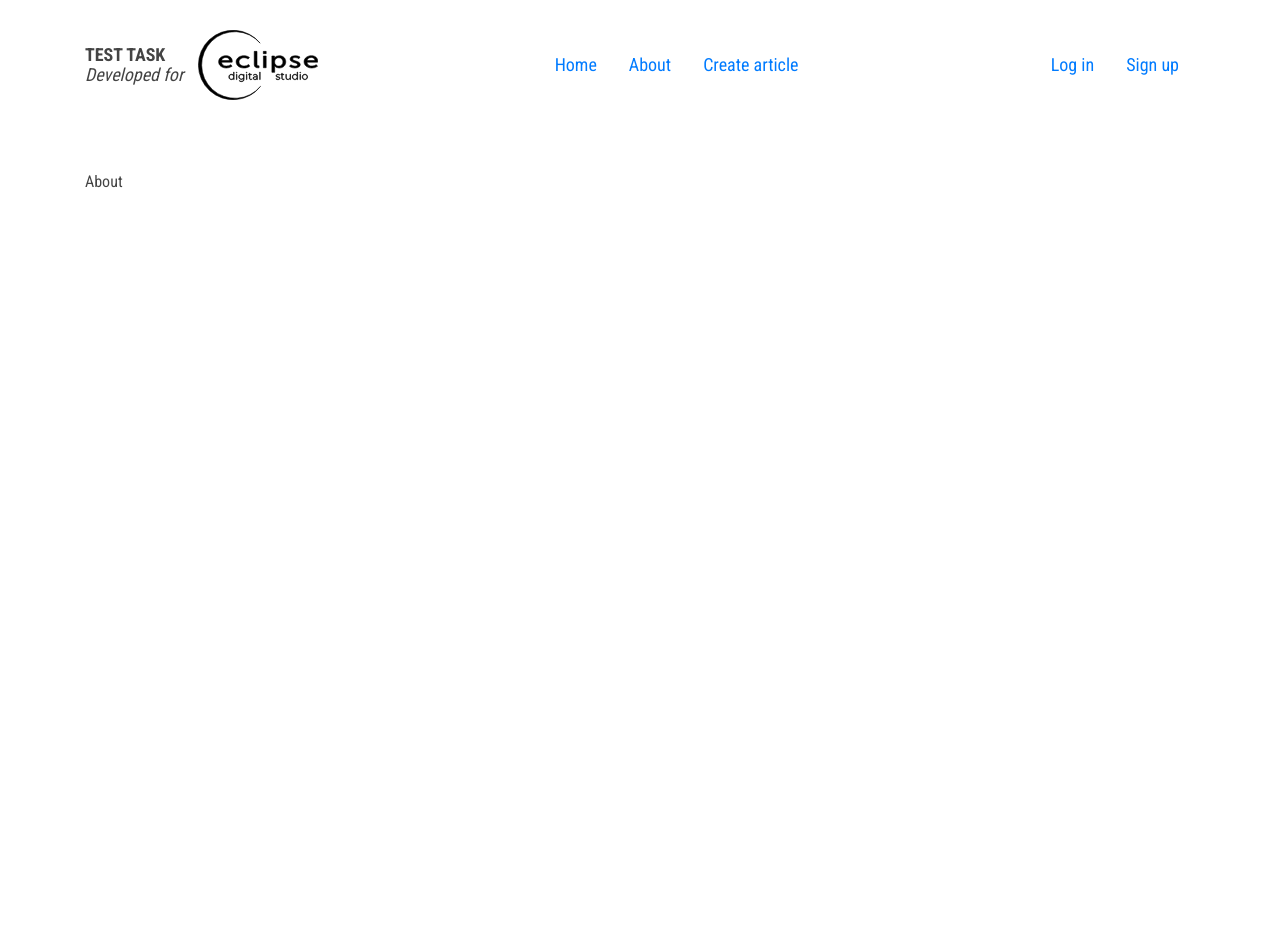
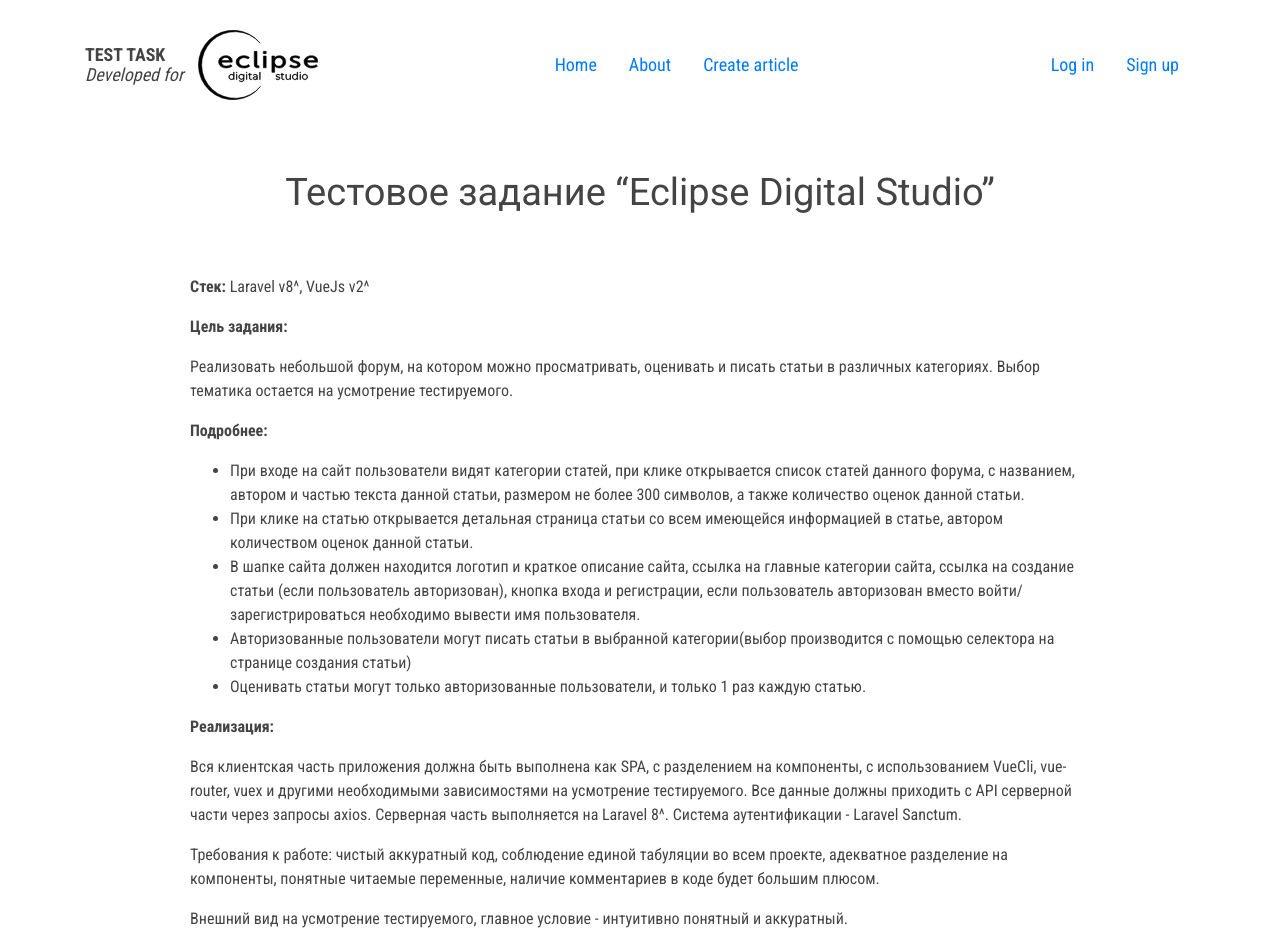
Before and after one commit to krivilyov/eds-forum, a Vue app in the folder client/: page /about in a window 1280 px wide. Before the commit the page ends 800 px from the top, so only its background shows below. Built offline with nearby package versions, Linux system fonts and the light colour scheme.

Commit message:
Preloader

```diff
--- /dev/null
+++ b/client/src/components/Loader.vue
@@ -0,0 +1,37 @@
+<template>
+	<div class="loader-container">
+		<div class="lds-dual-ring"></div>
+	</div>
+</template>
+
+<style scoped>
+	.lds-dual-ring {
+		display: inline-block;
+		width: 80px;
+		height: 80px;
+	}
+	.lds-dual-ring:after {
+		content: " ";
+		display: block;
+		width: 64px;
+		height: 64px;
+		margin: 8px;
+		border-radius: 50%;
+		border: 6px solid #cef;
+		border-color: #cef transparent #cef transparent;
+		animation: lds-dual-ring 1.2s linear infinite;
+	}
+	@keyframes lds-dual-ring {
+		0% {
+			transform: rotate(0deg);
+		}
+		100% {
+			transform: rotate(360deg);
+		}
+	}
+
+	.loader-container {
+		margin: 60px auto;
+		text-align: center;
+	}
+</style>
--- a/client/src/views/About.vue
+++ b/client/src/views/About.vue
@@ -1,6 +1,54 @@
 <template>
-	<div>
-		About
+	<div class="about-container">
+		<h1>Тестовое задание “Eclipse Digital Studio”</h1>
+		<p>
+			<strong>Стек:</strong> Laravel v8^, VueJs v2^
+		</p>
+		<p>
+			<strong>Цель задания:</strong>
+		</p>
+		<p>
+			Реализовать небольшой форум, на котором можно просматривать, оценивать и писать статьи в
+			различных категориях. Выбор тематика остается на усмотрение тестируемого.
+		</p>
+		<p>
+			<strong>Подробнее:</strong>
+		</p>
+		<ul>
+			<li>
+				При входе на сайт пользователи видят категории статей, при клике открывается список статей данного форума,
+				с названием, автором и частью текста данной статьи, размером не более 300 символов, а также количество оценок
+				данной статьи.
+			</li>
+			<li>
+				При клике на статью открывается детальная страница статьи со всем имеющейся информацией в статье, автором  количеством оценок данной статьи.
+			</li>
+			<li>
+				В шапке сайта должен находится логотип и краткое описание сайта, ссылка на главные категории сайта,
+				ссылка на создание статьи (если пользователь авторизован), кнопка входа и регистрации, если пользователь
+				авторизован вместо войти/зарегистрироваться необходимо вывести имя пользователя.
+			</li>
+			<li>
+				Авторизованные пользователи могут писать статьи в выбранной категории(выбор производится с помощью селектора на странице создания статьи)
+			</li>
+			<li>
+				Оценивать статьи могут только авторизованные пользователи, и только 1 раз каждую статью.
+			</li>
+		</ul>
+		<p>
+			<strong>Реализация:</strong>
+		</p>
+		<p>
+			Вся клиентская часть приложения должна быть выполнена как SPA, с разделением на компоненты, с использованием VueCli, vue-router, vuex и другими необходимыми зависимостями на усмотрение тестируемого. Все данные должны приходить с API серверной части через запросы axios.
+			Серверная часть выполняется на Laravel 8^. Система аутентификации - Laravel Sanctum.
+		</p>
+		<p>
+			Требования к работе: чистый аккуратный код, соблюдение единой табуляции во всем проекте, адекватное разделение на
+			компоненты, понятные читаемые переменные, наличие комментариев в коде будет большим плюсом.
+		</p>
+		<p>
+			Внешний вид на усмотрение тестируемого, главное условие - интуитивно понятный и аккуратный.
+		</p>
 	</div>
 </template>
 
@@ -12,3 +60,18 @@ export default {
 	}
 }
 </script>
+
+<style scoped>
+	.about-container {
+		margin: 0 auto;
+		max-width: 900px;
+	}
+
+	h1 {
+		font-family: 'Roboto', sans-serif;
+		text-align: center;
+		font-size: 38px;
+		line-height: 45px;
+		margin-bottom: 60px;
+	}
+</style>
--- a/client/src/views/ArticleInfo.vue
+++ b/client/src/views/ArticleInfo.vue
@@ -1,6 +1,9 @@
 <template>
 	<div class="list-group-container">
-		<template v-if="articleInfo">
+
+		<Loader v-if="loading"/>
+
+		<template v-else-if="articleInfo">
 			<b-list-group>
 				<b-list-group-item>
 					<div class="article-info">
@@ -31,12 +34,20 @@
 <script>
 import { mapActions, mapGetters } from 'vuex'
 import PageNotFound from './PageNotFound'
+import Loader from '@/components/Loader'
 
 export default {
 	name: 'article-info',
 
 	components: {
-		PageNotFound
+		PageNotFound,
+		Loader
+	},
+
+	data () {
+		return {
+			loading: false
+		}
 	},
 
 	computed: {
@@ -55,7 +66,14 @@ export default {
 		const alias = {
 			'article_alias' : this.$route.params.articleAlias
 		}
-		this.getArticleInfoAction(alias)
+
+		//turn on loader
+		this.loading = true;
+
+		this.getArticleInfoAction(alias).then(() => {
+			//turn off loader
+			this.loading = false;
+		})
 	}
 }
 </script>
--- a/client/src/views/Category.vue
+++ b/client/src/views/Category.vue
@@ -1,6 +1,8 @@
 <template>
 	<div class="list-group-container">
-		<template v-if="articles.length > 0">
+		<Loader v-if="loading"/>
+
+		<template v-else-if="articles.length > 0">
 			<b-list-group>
 				<b-list-group-item class="d-flex justify-content-between align-items-center" v-for="article in articles" :key="article.id">
 					<div class="article-info">
@@ -28,9 +30,20 @@
 
 <script>
 import { mapActions, mapGetters } from 'vuex'
+import Loader from '@/components/Loader'
 
 export default {
 	name: 'category',
+
+	components: {
+		Loader
+	},
+
+	data () {
+		return {
+			loading: false
+		}
+	},
 
 	computed: {
 		...mapGetters({
@@ -48,7 +61,14 @@ export default {
 		const alias = {
 			'category_alias' : this.$route.params.categoryAlias
 		}
-		this.getArticlesAction(alias)
+
+		//turn on loader
+		this.loading = true;
+
+		this.getArticlesAction(alias).then(() => {
+			//turn off loader
+			this.loading = false;
+		})
 	}
 }
 </script>
--- a/client/src/views/Home.vue
+++ b/client/src/views/Home.vue
@@ -1,6 +1,9 @@
 <template>
   <div class="list-group-container">
-    <b-list-group>
+
+    <Loader v-if="loading"/>
+
+    <b-list-group v-else>
       <b-list-group-item class="d-flex justify-content-between align-items-center" v-for="category in categories" :key="category.id">
          <router-link class="category-link" :to="{ name: 'category', params: { categoryAlias: category.alias}}">{{ category.title }}</router-link>
         <b-badge variant="primary" pill>{{ category.articles_quantity }}</b-badge>
@@ -11,9 +14,20 @@
 
 <script>
 import { mapActions, mapGetters } from 'vuex'
+import Loader from '@/components/Loader'
 
 export default {
   name: 'home',
+
+  components: {
+		Loader
+	},
+
+	data () {
+		return {
+			loading: false
+		}
+	},
 
   computed: {
 		...mapGetters({
@@ -28,7 +42,13 @@ export default {
   },
 
   async mounted () {
-    this.getCategoriesAction()
+    //turn on loader
+		this.loading = true;
+
+    this.getCategoriesAction().then(() => {
+			//turn off loader
+			this.loading = false;
+		})
   }
 }
 </script>
```
Also changed, not shown: 1 other file (tests, documents, lock files or other folders).
